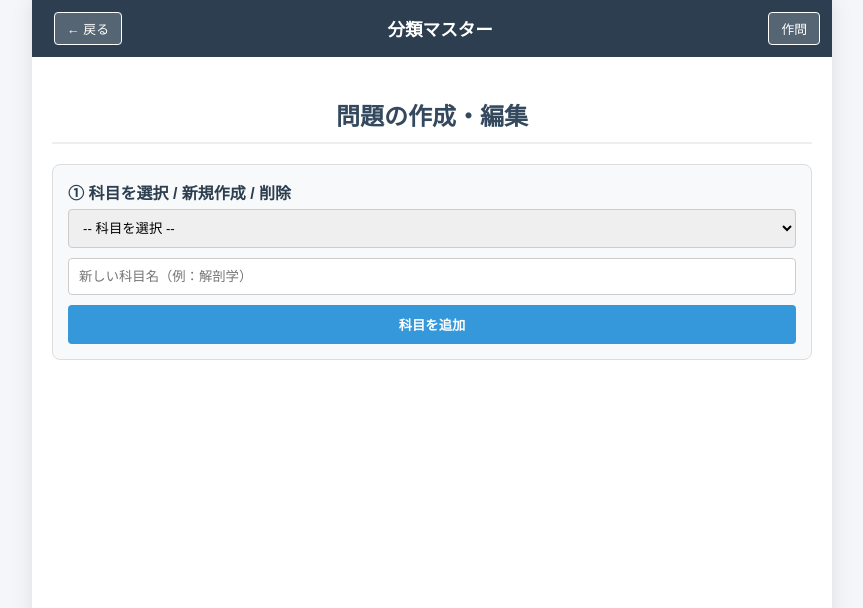
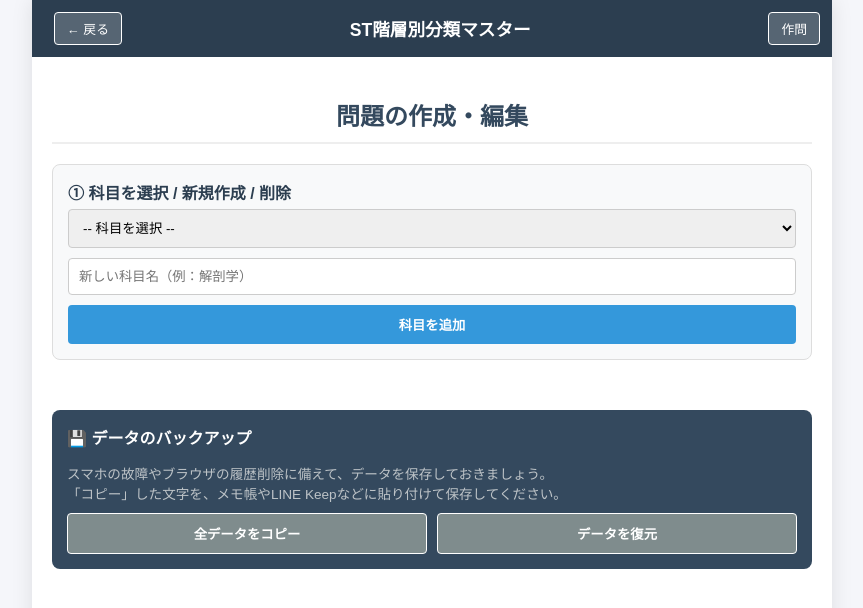
Before and after one commit to nekotakasi/ST-Master, a plain HTML site: page index.html in a window 1280 px wide. Both pictures are taken after a click on the button "作問". Shown: the whole page, without its empty margins (208-1071 px from the left). Drawn offline with Linux system fonts and the light colour scheme.

Commit message:
Add files via upload

```diff
--- a/index.html
+++ b/index.html
@@ -3,7 +3,7 @@
 <head>
     <meta charset="UTF-8">
     <meta name="viewport" content="width=device-width, initial-scale=1.0">
-    <title>分類マスター</title>
+    <title>ST階層別分類マスター（バックアップ機能付）</title>
     <style>
         :root {
             --primary: #2c3e50;
@@ -285,6 +285,20 @@
             flex: 1; /* ボタンを横並びにするため */
         }
 
+        /* バックアップエリア */
+        .backup-area {
+            background: #34495e;
+            color: white;
+            padding: 15px;
+            border-radius: 8px;
+            margin-top: 30px;
+        }
+        .backup-text {
+            font-size: 0.85rem;
+            color: #bdc3c7;
+            margin-bottom: 10px;
+        }
+
         @keyframes popIn { from { transform: scale(0.8); opacity: 0; } to { transform: 1; opacity: 1; } }
         @keyframes shake { 0%,100%{transform:translateX(0)} 25%,75%{transform:translateX(-5px)} 50%{transform:translateX(5px)} }
 
@@ -295,7 +309,7 @@
 <div class="container">
     <header>
         <button class="header-btn" id="back-btn" onclick="goBack()" style="visibility:hidden;">← 戻る</button>
-        <div class="header-title" id="header-title">分類マスター</div>
+        <div class="header-title" id="header-title">ST階層別分類マスター</div>
         <button class="header-btn" onclick="toggleEdit()">作問</button>
     </header>
 
@@ -379,6 +393,18 @@
             <label class="form-label">登録済みの大枠リスト</label>
             <ul id="edit-registered-list" style="padding-left:20px; font-size:0.9rem;"></ul>
         </div>
+
+        <div class="backup-area">
+            <label class="form-label" style="color:white;">💾 データのバックアップ</label>
+            <p class="backup-text">
+                スマホの故障やブラウザの履歴削除に備えて、データを保存しておきましょう。<br>
+                「コピー」した文字を、メモ帳やLINE Keepなどに貼り付けて保存してください。
+            </p>
+            <div style="display:flex; gap:10px;">
+                <button class="btn-primary" style="background:#7f8c8d; border:1px solid white;" onclick="exportBackup()">全データをコピー</button>
+                <button class="btn-primary" style="background:#7f8c8d; border:1px solid white;" onclick="importBackup()">データを復元</button>
+            </div>
+        </div>
     </div>
 
 </div>
@@ -395,7 +421,7 @@
     };
 
     let appData = {};
-    let accessLog = {}; // { "SubjectName": 12345678, "Subject__Title": 12345678 }
+    let accessLog = {}; // 履歴順管理用
 
     let currentSubject = null;
     let currentTitle = null;
@@ -421,7 +447,6 @@
             appData = JSON.parse(JSON.stringify(defaultData));
         }
 
-        // アクセス履歴の読み込み
         const logJson = localStorage.getItem('st_access_log');
         if (logJson) {
             try { accessLog = JSON.parse(logJson); } catch(e) { accessLog = {}; }
@@ -430,11 +455,12 @@
 
     function saveData() {
         localStorage.setItem('st_hier_data', JSON.stringify(appData));
+        localStorage.setItem('st_access_log', JSON.stringify(accessLog));
     }
 
     function updateAccessLog(key) {
         accessLog[key] = Date.now();
-        localStorage.setItem('st_access_log', JSON.stringify(accessLog));
+        saveData();
     }
 
     // === 画面遷移 ===
@@ -445,7 +471,7 @@
         const backBtn = document.getElementById('back-btn');
         if (id === 'screen-subjects') {
             backBtn.style.visibility = 'hidden';
-            document.getElementById('header-title').innerText = "分類マスター";
+            document.getElementById('header-title').innerText = "ST階層別分類マスター";
         } else {
             backBtn.style.visibility = 'visible';
         }
@@ -460,18 +486,17 @@
         else goSubjects();
     }
 
-    // 1. 科目一覧（履歴順ソート適用）
+    // 1. 科目一覧（履歴順ソート）
     function goSubjects() {
         currentSubject = null;
         currentTitle = null;
         const list = document.getElementById('subject-list');
         list.innerHTML = "";
 
-        // ソート処理
         const sortedSubjects = Object.keys(appData).sort((a, b) => {
             const timeA = accessLog[a] || 0;
             const timeB = accessLog[b] || 0;
-            return timeB - timeA; // 降順（新しい順）
+            return timeB - timeA;
         });
 
         sortedSubjects.forEach(subj => {
@@ -479,7 +504,7 @@
             btn.className = 'menu-btn';
             btn.innerText = subj;
             btn.onclick = () => {
-                updateAccessLog(subj); // アクセス日時更新
+                updateAccessLog(subj);
                 goTitles(subj);
             };
             list.appendChild(btn);
@@ -487,7 +512,7 @@
         showScreen('screen-subjects');
     }
 
-    // 2. タイトル一覧（履歴順ソート適用）
+    // 2. タイトル一覧（履歴順ソート）
     function goTitles(subj) {
         currentSubject = subj;
         document.getElementById('selected-subject-name').innerText = subj;
@@ -500,7 +525,6 @@
             list.innerHTML = "<p style='text-align:center; width:100%; color:#888;'>まだ問題がありません。<br>右上の「作問」から作成してください。</p>";
         }
 
-        // ソート処理（キー: 科目名__タイトル名 で管理）
         const sortedTitles = Object.keys(titlesObj).sort((a, b) => {
             const keyA = `${subj}__${a}`;
             const keyB = `${subj}__${b}`;
@@ -514,7 +538,7 @@
             btn.className = 'menu-btn';
             btn.innerText = title;
             btn.onclick = () => {
-                updateAccessLog(`${subj}__${title}`); // アクセス日時更新
+                updateAccessLog(`${subj}__${title}`);
                 initGame(subj, title);
             };
             list.appendChild(btn);
@@ -642,7 +666,7 @@
             sub.innerText = "素晴らしい！すべての分類が完了しました。";
             retryBtn.style.display = "none";
         } else {
-            title.innerText = "もう間違えんなよ湖雪🔥";
+            title.innerText = "復習モード突入🔥";
             title.style.color = "var(--wrong)";
             sub.innerText = `${wrongQueue.length} 個の間違いを記録しました。\nここからは全問正解するまで終わりません！`;
             retryBtn.style.display = "inline-block";
@@ -686,7 +710,7 @@
         });
         document.getElementById('edit-title-group').style.display = 'none';
         document.getElementById('edit-content-group').style.display = 'none';
-        document.getElementById('btn-del-subject').style.display = 'none'; // 削除ボタン隠す
+        document.getElementById('btn-del-subject').style.display = 'none';
     }
 
     function addNewSubject() {
@@ -694,7 +718,7 @@
         if(!name) return;
         if(!appData[name]) {
             appData[name] = {};
-            updateAccessLog(name); // 作成時も最新にする
+            updateAccessLog(name);
         }
         saveData();
         document.getElementById('edit-new-subject').value = "";
@@ -710,8 +734,7 @@
             delBtn.style.display = 'none';
             return;
         }
-
-        delBtn.style.display = 'block'; // 削除ボタン表示
+        delBtn.style.display = 'block';
 
         document.getElementById('edit-current-subject').innerText = subj;
         document.getElementById('edit-title-group').style.display = 'block';
@@ -719,7 +742,6 @@
         refreshEditTitles(subj);
     }
 
-    // ★追加：科目の削除
     function deleteSelectedSubject() {
         const subj = document.getElementById('edit-subject-select').value;
         if (!subj) return;
@@ -751,7 +773,7 @@
 
         if(!appData[subj][name]) {
             appData[subj][name] = {};
-            updateAccessLog(`${subj}__${name}`); // 作成時も最新に
+            updateAccessLog(`${subj}__${name}`);
         }
         saveData();
         document.getElementById('edit-new-title').value = "";
@@ -768,15 +790,13 @@
             delBtn.style.display = 'none';
             return;
         }
-
-        delBtn.style.display = 'block'; // 削除ボタン表示
+        delBtn.style.display = 'block';
 
         document.getElementById('edit-current-title').innerText = title;
         document.getElementById('edit-content-group').style.display = 'block';
         refreshEditContentList(subj, title);
     }
 
-    // ★追加：タイトルの削除
     function deleteSelectedTitle() {
         const subj = document.getElementById('edit-subject-select').value;
         const title = document.getElementById('edit-title-select').value;
@@ -785,7 +805,6 @@
         if (confirm(`本当にタイトル「${title}」を削除しますか？`)) {
             delete appData[subj][title];
             saveData();
-            // タイトルがなくなっても科目自体は残す
             refreshEditTitles(subj);
             document.getElementById('edit-content-group').style.display = 'none';
         }
@@ -834,6 +853,45 @@
         }
     }
 
+    // === バックアップ機能 ===
+    function exportBackup() {
+        const backupObj = {
+            data: appData,
+            log: accessLog // 履歴順も保存
+        };
+        const json = JSON.stringify(backupObj);
+
+        navigator.clipboard.writeText(json).then(() => {
+            alert("全データをコピーしました！\n\n【次の手順】\n1. メモ帳やLINE Keepなどを開く\n2. 「貼り付け」して保存する\n\nこれでバックアップ完了です。");
+        }).catch(err => {
+            prompt("以下の文字をすべてコピーして保存してください", json);
+        });
+    }
+
+    function importBackup() {
+        const json = prompt("バックアップした文字データをここに貼り付けてください");
+        if(!json) return;
+
+        try {
+            const parsed = JSON.parse(json);
+
+            // 旧データ形式と新データ形式の両対応
+            if (parsed.data && parsed.log) {
+                appData = parsed.data;
+                accessLog = parsed.log;
+            } else {
+                appData = parsed; // 古い形式の場合
+            }
+
+            saveData();
+            alert("データを復元しました！");
+            refreshEditSubjects();
+            goSubjects();
+        } catch(e) {
+            alert("データの形式が正しくありません。\nコピーした文字が途中で切れていないか確認してください。");
+        }
+    }
+
 </script>
 
 </body>
```
